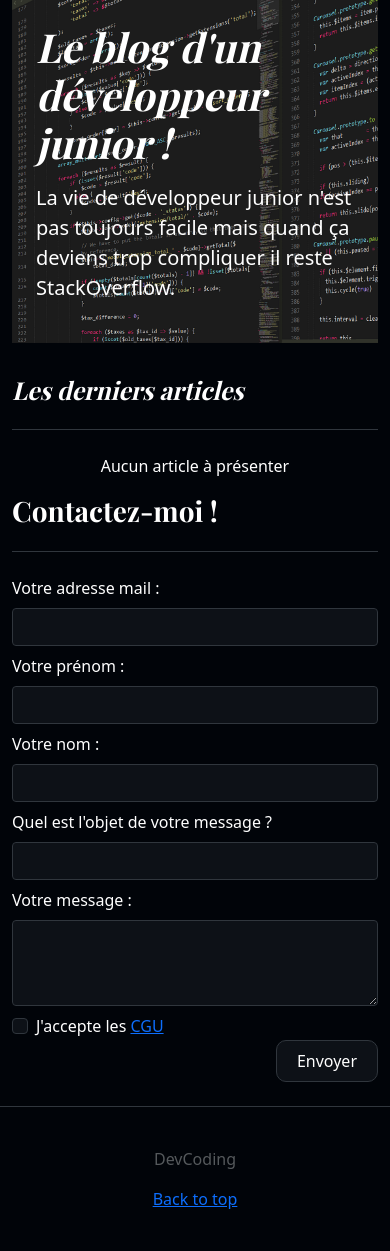
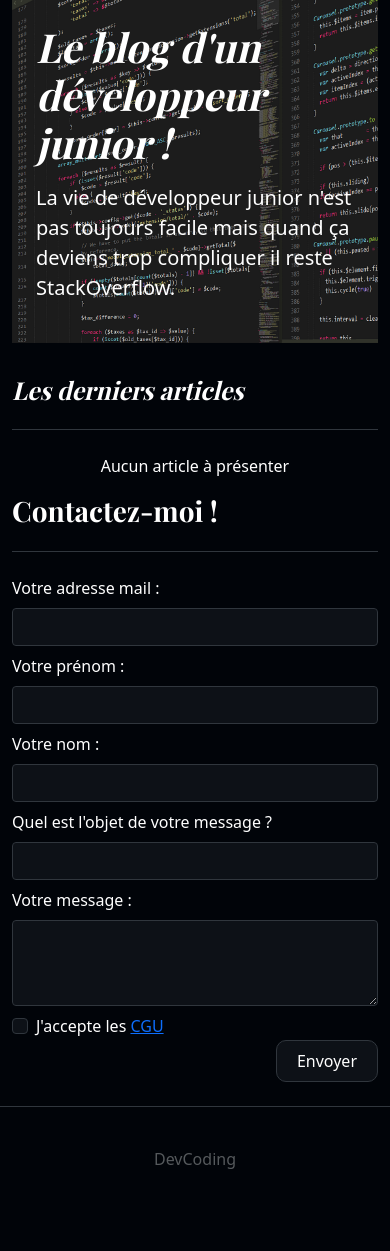
Before and after one commit to MytiX/Blog, a PHP site: page /validate-account/ in a window 390 px wide. Shown: the part 137-1388 px from the top of the page. After the commit the page ends 1306 px from the top, so only its background shows below. Run offline with PHP 8.4, Linux system fonts and the light colour scheme; data that the repository does not hold is empty.

Commit message:
Responsive design

```diff
--- a/template/admin/posts/editPost.php
+++ b/template/admin/posts/editPost.php
@@ -4,7 +4,7 @@
 <main class="container">
     <?php if(!empty($post['image']) && is_string($post['image'])): ?>
         <div class="row">
-            <div class="col-12 col-md-6">
+            <div class="col-12 col-lg-8">
                 <p class="my-2">Photo de présentation</p>
                 <img src="../../../uploads/img/<?= $post['image'] ?>" alt="" class="img-fluid">
             </div>
--- a/template/components/allPosts.php
+++ b/template/components/allPosts.php
@@ -1,5 +1,5 @@
 <div class="row g-5">
-    <div class="col-md-8">
+    <div class="col-12 col-lg-8">
         <?php if(!empty($posts)): ?>
             <?php for ($i=0; $i < count($posts); $i++): ?>
                 <article class="blog-post border-bottom-custom">
--- a/template/components/contactForm.php
+++ b/template/components/contactForm.php
@@ -1,10 +1,10 @@
 <div class="row justify-content-around">
-    <div class="col-12 col-md-8">
+    <div class="col-12 col-lg-8">
         <?php if (!empty($successFlash = $session->flash('successFlash'))):?>
             <small class="text-success"><?= $successFlash ?></small>
         <?php endif; ?>
     </div>
-    <div class="col-12 col-md-8">
+    <div class="col-12 col-lg-8">
         <h3 class="blog-post-title mb-4 border-bottom-custom pb-4">Contactez-moi !</h3>
         <form action="#" method="post" class="pb-4">
             <div class="form-group pb-2">
--- a/template/components/footer.php
+++ b/template/components/footer.php
@@ -1,8 +1,8 @@
         <footer class="blog-footer">
             <p>DevCoding</p>
-            <p>
-            <a href="#">Back to top</a>
-            </p>
+            <?php if (!empty($user = $session->get('__user')) AND $user['role'] === "ROLE_ADMIN"): ?>
+                <a class="btn btn-sm btn-outline-secondary mx-2" href="/admin/posts">Dashboard</a>
+            <?php endif; ?>
         </footer>
     </body>
 </html>
--- a/template/post/post.php
+++ b/template/post/post.php
@@ -4,7 +4,7 @@
 <main class="container">
 
     <div class="row g-5">
-        <div class="col-md-8">
+        <div class="col-12 col-lg-8">
             <article class="blog-post">
 
             <div class="d-flex justify-content-between">
@@ -19,6 +19,8 @@
                 <h2 class="pb-4 fst-italic blog-post-title">
                     <?= $post->getTitle() ?>
                 </h2>
+
+                <p><?= $post->getHeader() ?></p>
 
                 <img src="../uploads/img/<?= $post->getImage() ?>" alt="" class="img-fluid pb-3">
 
```
